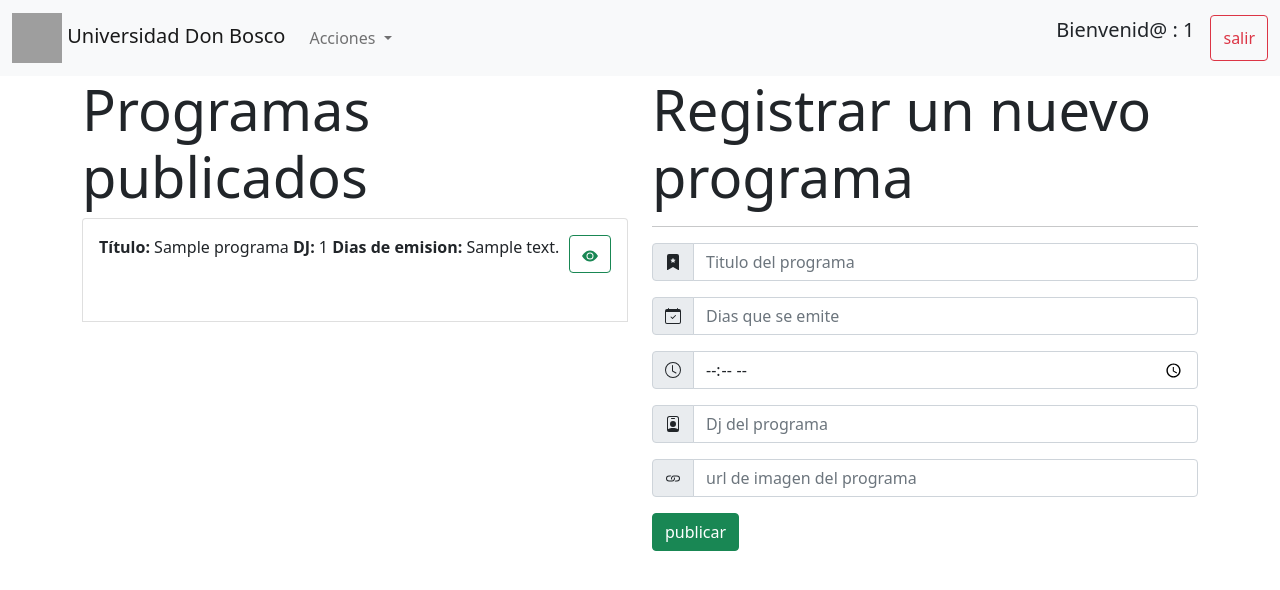
After one commit to EdwinRos/DSS_Catedra, a PHP site: page /administracion/administracionViews/programas.php in a window 1280 px wide. The commit adds this page. Shown: the top 590 px of the page. Run offline with PHP 8.4, Linux system fonts and the light colour scheme; the visitor is signed in with stand-in values (Sample User, id 1); tables that the repository leaves empty hold one stand-in row (values such as "Sample post"); grey boxes are pictures that could not be loaded.

Commit message:
administracion de programas realizada

```diff
--- a/administracion/administracioIncludes/navbar.php
+++ b/administracion/administracioIncludes/navbar.php
@@ -17,11 +17,11 @@ if(!isset($_SESSION['usuario']))  header('LOCATION: ../index.php');
             Acciones
           </a>
           <ul class="dropdown-menu" aria-labelledby="navbarDropdown">
-            <li><a class="dropdown-item" href="">Canciones de la semana</a></li>
+            <li><a class="dropdown-item" href="homeAdministracion.php">Canciones de la semana</a></li>
             <li><a class="dropdown-item" href="#">Top Canciones</a></li>
             <li><a class="dropdown-item" href="#">Eventos</a></li>
             <li><a class="dropdown-item" href="#">Biografias</a></li>
-            <li><a class="dropdown-item" href="#">Programas</a></li>
+            <li><a class="dropdown-item" href="programas.php">Programas</a></li>
           </ul>
         </li>
       </ul>
--- a/administracion/administracionModels/AdministracionModel.php
+++ b/administracion/administracionModels/AdministracionModel.php
@@ -4,7 +4,8 @@ include 'DBC.php';
 class AdministracionModel extends DBC
 {
 
-    public function iniciarSesion($usuario, $password){
+    protected function iniciarSesion($usuario, $password)
+    {
         try {
             //code...
             $sql = "select * from usuario where usuario.usuario = ? and usuario.password = ?";
@@ -12,33 +13,30 @@ class AdministracionModel extends DBC
             $stmt->execute([$usuario, $password]);
             $usuario = $stmt->fetch();
 
-        if($usuario != null){
+            if ($usuario != null) {
                 session_start();
-            $_SESSION['usuario'] = $usuario['nombre'] .' '. $usuario['apellido'];
+                $_SESSION['usuario'] = $usuario['nombre'] . ' ' . $usuario['apellido'];
                 header('LOCATION: ../index.php');
-
-        }else{
+            } else {
                 return array("error" => "Credenciales incorrectas. ");
             }
-
         } catch (\Throwable $th) {
             //throw $th;
             return array("error" => $th);
         }
-
     }
 
-    public function subidaCancion()
+    protected function subidaCancion()
     {
         $target_dir = '../../upploads/Lista/listaSemana/';
         $targetFile = $target_dir . basename($_FILES['cancion']['name']);
-        $cancionTipe = strtolower(pathinfo($targetFile,PATHINFO_EXTENSION));
+        $cancionTipe = strtolower(pathinfo($targetFile, PATHINFO_EXTENSION));
         $validationLog = array();
 
 
         if (file_exists($targetFile)) $validationLog[] = "La cancion ya existe ";
 
-        if($cancionTipe != 'mp3' && $cancionTipe != 'flac')  $validationLog[] = "Formato no permitido, solo se aceptan archivos .mp3 y .flac";
+        if ($cancionTipe != 'mp3' && $cancionTipe != 'flac')  $validationLog[] = "Formato no permitido, solo se aceptan archivos .mp3 y .flac";
 
         if (count($validationLog) > 0) {
             //se detecto un problema
@@ -47,28 +45,79 @@ class AdministracionModel extends DBC
             if (move_uploaded_file($_FILES['cancion']['tmp_name'], $targetFile)) {
                 $validationLog[] = "El archivo ha sido subido al servidor con exito.";
             } else {
-                $validationLog[] = "Ocurrio un error al subir el archivo" ;
+                $validationLog[] = "Ocurrio un error al subir el archivo";
             }
         }
         return $validationLog;
     }
 
 
-    public function obtenerCancionesActualesSemana($lista)
+    protected function obtenerCancionesActualesSemana($lista)
     {
-       return scandir("../../upploads/Lista/".$lista);
+        return scandir("../../upploads/Lista/" . $lista);
     }
 
 
-    public function eliminarCancion($direccion,$cancion){
+    protected function eliminarCancion($direccion, $cancion)
+    {
         $respuesta = '';
-        if(!unlink($direccion.$cancion)){
-            $respuesta = 'No se pudo eliminar el archivo'.$direccion . $cancion;
-        }else{
-            $respuesta = 'El archivo ha sido eliminado' ;
+        if (!unlink($direccion . $cancion)) {
+            $respuesta = 'No se pudo eliminar el archivo' . $direccion . $cancion;
+        } else {
+            $respuesta = 'El archivo ha sido eliminado';
         }
         return $respuesta;
     }
 
+    protected function publicarProgramaBD($titulo, $diasEmision, $horaEmision, $dj, $url)
+    {
+        try {
+            $sql = "INSERT INTO `programa`(`titulo`, `dias_emision`, `hora_emision`, `dj_programa`, `url_imagen`) VALUES (?,?,?,?,?)";
+            $stmt = $this->connect()->prepare($sql);
+            $stmt->execute([$titulo, $diasEmision, $horaEmision, $dj, $url]);
+            return "Se publico un nuevo programa";
+        } catch (\Throwable $th) {
+            return $th;
+        }
+    }
 
+    protected function updatePrograma($titulo, $diasEmision, $horaEmision, $dj, $urlImagen, $id)
+    {
+
+        try {
+            $sql = "UPDATE programa SET titulo= ? ,dias_emision= ? ,hora_emision= ? ,dj_programa= ? ,url_imagen= ? WHERE programa.id = ?";
+            $stmt = $this->connect()->prepare($sql);
+            $stmt->execute([$titulo, $diasEmision, $horaEmision, $dj, $urlImagen, $id]);
+            if ($stmt) {
+                return "actualizado";
+            } else {
+                return 'no';
             }
+        } catch (\Throwable $th) {
+            return $th;
+        }
+    }
+
+    public function eliminarProgramaRadio($id){
+       $sql = "DELETE FROM `programa` WHERE programa.id = ? ";
+       $stmt = $this->connect()->prepare($sql);
+       $stmt->execute([$id]);
+       if($stmt){
+           return "Programa eliminado";
+       }else{
+           return "fallido";
+       }
+    }
+
+
+    protected function listaProgramas()
+    {
+        try {
+            $sql = "SELECT * FROM programa";
+            $stmt = $this->connect()->query($sql);
+            return $stmt->fetchAll();
+        } catch (\Throwable $th) {
+            return array(0 => $th);
+        }
+    }
+}
--- a/administracion/administracionViews/administracionView.php
+++ b/administracion/administracionViews/administracionView.php
@@ -17,23 +17,45 @@ class administracionView extends AdministracionModel
     {
         $results = $this->obtenerCancionesActualesSemana($lista);
         echo "<ul class='list-group'>";
-        if(count($results) >2 ){
-            for ($i =2 ; $i < count($results) ; $i++) {
-                echo "<li class='list-group-item pt-3 pb-5'>$results[$i] <a href='confirmaciones.php?lista=semana&&cancion=$results[$i]' class='btn btn-outline-danger'>Eliminar</a> </li>";
+        if (count($results) > 2) {
+            for ($i = 2; $i < count($results); $i++) {
+                echo "<li class='list-group-item pt-3 pb-5'>$results[$i] <a href='confirmaciones.php?lista=semana&&cancion=$results[$i]' class='btn btn-outline-danger float-end'>Eliminar</a> </li>";
             }
-        }else{
+        } else {
             echo "<li class='list-group-item'>Aun no se ha subido una cancion!</li>";
         }
-        echo "</ul>";
+        echo "<ul class='list-group'>";
     }
 
+    public function publicarPrograma()
+    {
+        $result = $this->publicarProgramaBD($_POST['titulo'],$_POST['diasEmision'], $_POST['horaEmision'], $_POST['dj'], $_POST['urlImg']);
+        echo "<div class='alert alert-secondary mt-3' role='alert'>
+           ".$result."
+        </div>";
+    }
+
+    public function listarProgramasPublicados(){
+        $result = $this->listaProgramas();
+        echo "<ul class='list-group'>";
+        if(count($result) > 0){
+           foreach ($result as $programa) {
+            echo "<li class='list-group-item pt-3 pb-5'><b>Título: </b>".$programa['titulo']." <b>DJ: </b>".$programa['dj_programa']." <b>Dias de emision: </b>".$programa['dias_emision']." <a href='programaDetalles.php?titulo=".$programa['titulo']."&&dias=".$programa['dias_emision']."&&hora=".$programa['hora_emision']."&&dj=".$programa['dj_programa']."&&img=".$programa['url_imagen']."&&id=".$programa['id']."' class='btn btn-outline-success float-end'><svg xmlns='http://www.w3.org/2000/svg' width='16' height='16' fill='currentColor' class='bi bi-eye-fill' viewBox='0 0 16 16'>
+            <path d='M10.5 8a2.5 2.5 0 1 1-5 0 2.5 2.5 0 0 1 5 0z'/>
+            <path d='M0 8s3-5.5 8-5.5S16 8 16 8s-3 5.5-8 5.5S0 8 0 8zm8 3.5a3.5 3.5 0 1 0 0-7 3.5 3.5 0 0 0 0 7z'/>
+          </svg></a> </li>";
+           }
+        }else{
+            echo "<li class='list-group-item'>Aun no se han publicado programas !</li>";
+        }
+        echo "<ul class='list-group'>";
+    }
 
     public function identificarse()
     {
-      $result = $this->iniciarSesion($_POST['usuario'], sha1($_POST['password']));
-      echo "<div class='alert alert-danger mt-3'>";
-      echo $result['error'];
-      echo "</div>";
+        $result = $this->iniciarSesion($_POST['usuario'], sha1($_POST['password']));
+        echo "<div class='alert alert-danger mt-3'>";
+        echo $result['error'];
+        echo "</div>";
     }
-
 }
--- /dev/null
+++ b/administracion/administracionViews/programas.php
@@ -0,0 +1,81 @@
+<?php include 'administracionView.php' ?>
+<!DOCTYPE html>
+<html lang="en">
+
+<head>
+    <meta charset="UTF-8">
+    <meta http-equiv="X-UA-Compatible" content="IE=edge">
+    <meta name="viewport" content="width=device-width, initial-scale=1.0">
+    <?php include '../administracioIncludes/bootstrap.php' ?>
+    <title>Programas</title>
+</head>
+
+<body>
+    <?php include '../administracioIncludes/navbar.php' ?>
+    <div class="container">
+        <div class="row">
+            <div class="col-md">
+                <h1 class="display-4">Programas publicados</h1>
+                <!-- lista de programas publicados actualmente -->
+                <?php
+                if (isset($_GET['mensajes'])) {
+                ?>
+                    <div class="alert alert-secondary mt-3 mb-3" role="alert">
+                        <?php echo $_GET['mensajes']; ?>
+                    </div>
+                <?php
+                }
+                if (isset($_POST['dj'])) {
+                    $registroPrograma = new administracionView();
+                    $registroPrograma->publicarPrograma();
+                }
+                $listadoProgramas = new administracionView();
+                $listadoProgramas->listarProgramasPublicados();
+                ?>
+            </div>
+            <div class="col-md">
+                <h1 class="display-4">Registrar un nuevo programa</h1>
+                <hr>
+                <form method="POST" action="programas.php">
+                    <div class="input-group mb-3">
+                        <span class="input-group-text" id="basic-addon1"><svg xmlns="http://www.w3.org/2000/svg" width="16" height="16" fill="currentColor" class="bi bi-bookmark-star-fill" viewBox="0 0 16 16">
+                                <path fill-rule="evenodd" d="M2 15.5V2a2 2 0 0 1 2-2h8a2 2 0 0 1 2 2v13.5a.5.5 0 0 1-.74.439L8 13.069l-5.26 2.87A.5.5 0 0 1 2 15.5zM8.16 4.1a.178.178 0 0 0-.32 0l-.634 1.285a.178.178 0 0 1-.134.098l-1.42.206a.178.178 0 0 0-.098.303L6.58 6.993c.042.041.061.1.051.158L6.39 8.565a.178.178 0 0 0 .258.187l1.27-.668a.178.178 0 0 1 .165 0l1.27.668a.178.178 0 0 0 .257-.187L9.368 7.15a.178.178 0 0 1 .05-.158l1.028-1.001a.178.178 0 0 0-.098-.303l-1.42-.206a.178.178 0 0 1-.134-.098L8.16 4.1z" />
+                            </svg></span>
+                        <input type="text" class="form-control" placeholder="Titulo del programa" aria-label="Username" aria-describedby="basic-addon1" required name="titulo">
+                    </div>
+                    <div class="input-group mb-3">
+                        <span class="input-group-text" id="basic-addon1"><svg xmlns="http://www.w3.org/2000/svg" width="16" height="16" fill="currentColor" class="bi bi-calendar-check" viewBox="0 0 16 16">
+                                <path d="M10.854 7.146a.5.5 0 0 1 0 .708l-3 3a.5.5 0 0 1-.708 0l-1.5-1.5a.5.5 0 1 1 .708-.708L7.5 9.793l2.646-2.647a.5.5 0 0 1 .708 0z" />
+                                <path d="M3.5 0a.5.5 0 0 1 .5.5V1h8V.5a.5.5 0 0 1 1 0V1h1a2 2 0 0 1 2 2v11a2 2 0 0 1-2 2H2a2 2 0 0 1-2-2V3a2 2 0 0 1 2-2h1V.5a.5.5 0 0 1 .5-.5zM1 4v10a1 1 0 0 0 1 1h12a1 1 0 0 0 1-1V4H1z" />
+                            </svg></span>
+                        <input type="text" class="form-control" placeholder="Dias que se emite" aria-label="Username" aria-describedby="basic-addon1" required name="diasEmision">
+                    </div>
+                    <div class="input-group mb-3">
+                        <span class="input-group-text" id="basic-addon1"><svg xmlns="http://www.w3.org/2000/svg" width="16" height="16" fill="currentColor" class="bi bi-clock" viewBox="0 0 16 16">
+                                <path d="M8 3.5a.5.5 0 0 0-1 0V9a.5.5 0 0 0 .252.434l3.5 2a.5.5 0 0 0 .496-.868L8 8.71V3.5z" />
+                                <path d="M8 16A8 8 0 1 0 8 0a8 8 0 0 0 0 16zm7-8A7 7 0 1 1 1 8a7 7 0 0 1 14 0z" />
+                            </svg></span>
+                        <input type="time" class="form-control" placeholder="hora de emision" aria-label="Username" aria-describedby="basic-addon1" required name="horaEmision">
+                    </div>
+                    <div class="input-group mb-3">
+                        <span class="input-group-text" id="basic-addon1"><svg xmlns="http://www.w3.org/2000/svg" width="16" height="16" fill="currentColor" class="bi bi-person-badge" viewBox="0 0 16 16">
+                                <path d="M6.5 2a.5.5 0 0 0 0 1h3a.5.5 0 0 0 0-1h-3zM11 8a3 3 0 1 1-6 0 3 3 0 0 1 6 0z" />
+                                <path d="M4.5 0A2.5 2.5 0 0 0 2 2.5V14a2 2 0 0 0 2 2h8a2 2 0 0 0 2-2V2.5A2.5 2.5 0 0 0 11.5 0h-7zM3 2.5A1.5 1.5 0 0 1 4.5 1h7A1.5 1.5 0 0 1 13 2.5v10.795a4.2 4.2 0 0 0-.776-.492C11.392 12.387 10.063 12 8 12s-3.392.387-4.224.803a4.2 4.2 0 0 0-.776.492V2.5z" />
+                            </svg></span>
+                        <input type="text" class="form-control" placeholder="Dj del programa" aria-label="Username" aria-describedby="basic-addon1" required name="dj">
+                    </div>
+                    <div class="input-group mb-3">
+                        <span class="input-group-text" id="basic-addon1"><svg xmlns="http://www.w3.org/2000/svg" width="16" height="16" fill="currentColor" class="bi bi-link" viewBox="0 0 16 16">
+                                <path d="M6.354 5.5H4a3 3 0 0 0 0 6h3a3 3 0 0 0 2.83-4H9c-.086 0-.17.01-.25.031A2 2 0 0 1 7 10.5H4a2 2 0 1 1 0-4h1.535c.218-.376.495-.714.82-1z" />
+                                <path d="M9 5.5a3 3 0 0 0-2.83 4h1.098A2 2 0 0 1 9 6.5h3a2 2 0 1 1 0 4h-1.535a4.02 4.02 0 0 1-.82 1H12a3 3 0 1 0 0-6H9z" />
+                            </svg></span>
+                        <input type="text" class="form-control" placeholder="url de imagen del programa" aria-label="Username" aria-describedby="basic-addon1" name="urlImg">
+                    </div>
+                    <input type="submit" value="publicar" class="btn btn-success">
+                </form>
+            </div>
+        </div>
+    </div>
+</body>
+
+</html>
```
Also changed, not shown: administracion/administracionControllers/AdministracionController.php (+27 -6 lines), administracion/administracionViews/programaDetalles.php (added, +81 -0 lines), administracion/js/administracion.js (added, +17 -0 lines), administracion/js/confirmaciones.js (deleted). Lines whose indentation alone changed are shown as unchanged.
